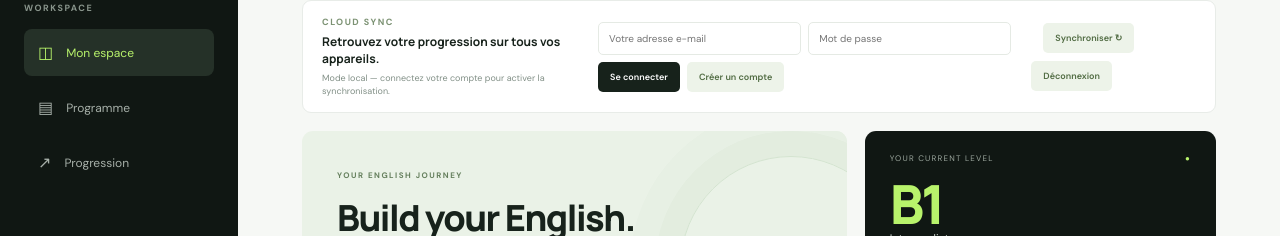
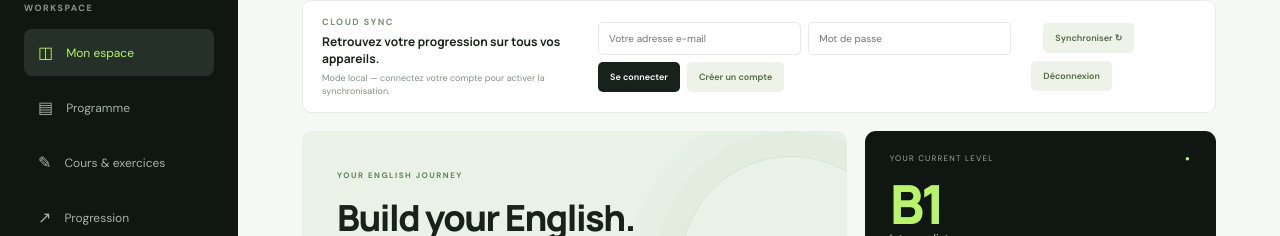
Before and after one commit to Hospicefocus/english-companion, a plain HTML site: page index.html in a window 1280 px wide. Shown: the part 133-369 px from the top of the page. Drawn offline with nearby package versions, Linux system fonts and the light colour scheme.

Commit message:
Add navigation to daily lessons

```diff
--- a/index.html
+++ b/index.html
@@ -21,6 +21,7 @@
       <nav class="nav">
         <a class="nav-link active" href="#dashboard"><span>◫</span> Mon espace</a>
         <a class="nav-link" href="#routine"><span>▤</span> Programme</a>
+        <a class="nav-link" href="#daily-lesson"><span>✎</span> Cours & exercices</a>
         <a class="nav-link" href="#progress"><span>↗</span> Progression</a>
       </nav>
       <div class="sidebar-bottom">
```
